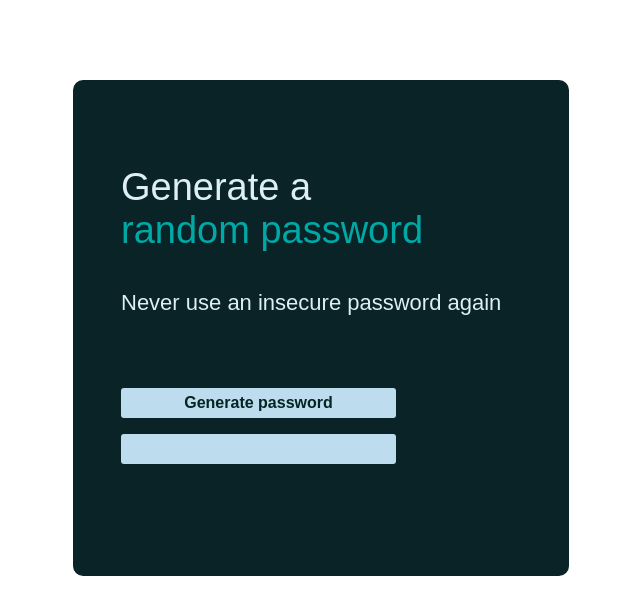
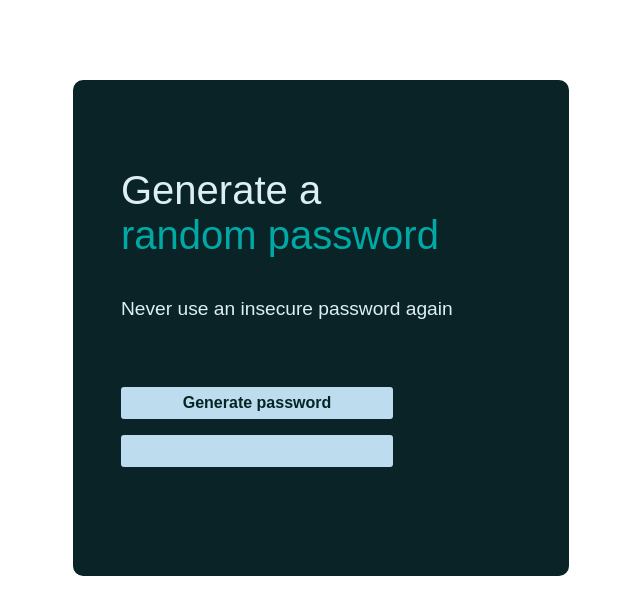
Before and after one commit to FCraete/Password-Generator, a plain HTML site: page index.html in a window 1280 px wide. Shown: the whole page, without its empty margins (319-959 px from the left). Drawn offline with Linux system fonts and the light colour scheme.

Commit message:
Add files via upload

```diff
--- a/style.css
+++ b/style.css
@@ -3,26 +3,26 @@ body {
 }
 
 #main {
-  max-width: 400px;
-  height: 400px;
+  max-width: 25rem;
+  height: 25rem;
   margin: 0 auto;
   background-color: #092327;
   border-radius: 10px;
-  padding: 48px;
+  padding: 3rem;
   font-family: sans-serif;
-  font-size: 28px;
+  font-size: 1.75rem;
   color: #deeef7;
 }
 #bttn {
-  margin-top: 50px;
-  height: 30px;
-  width: 275px;
+  margin-top: 3rem;
+  height: 2rem;
+  width: 17rem;
   color: #052423;
   font-weight: 600;
   background-color: #bdddef;
   border: none;
   border-radius: 3px;
-  font-size: 16px;
+  font-size: 1rem;
 }
 #bttn:active {
   color: yellow;
@@ -30,19 +30,18 @@ body {
 }
 #input-password {
   box-sizing: border-box;
-  padding: 7px 0 0 0;
+  padding: 0.4rem 0 0 0;
 }
 .p-password {
   text-align: center;
-  height: 30px;
-  width: 275px;
-  padding: 5px 15px;
+  height: 2rem;
+  width: 17rem;
   color: #052423;
   font-weight: 600;
   background-color: #bdddef;
   border: none;
   border-radius: 3px;
-  font-size: 16px;
+  font-size: 1rem;
   border: none;
   padding: 0;
 }
@@ -51,8 +50,8 @@ body {
   color: #00a9a5;
 }
 .font-bigger {
-  font-size: 38px;
+  font-size: 2.5rem;
 }
 .font-smaller {
-  font-size: 22px;
+  font-size: 1.2rem;
 }
```
